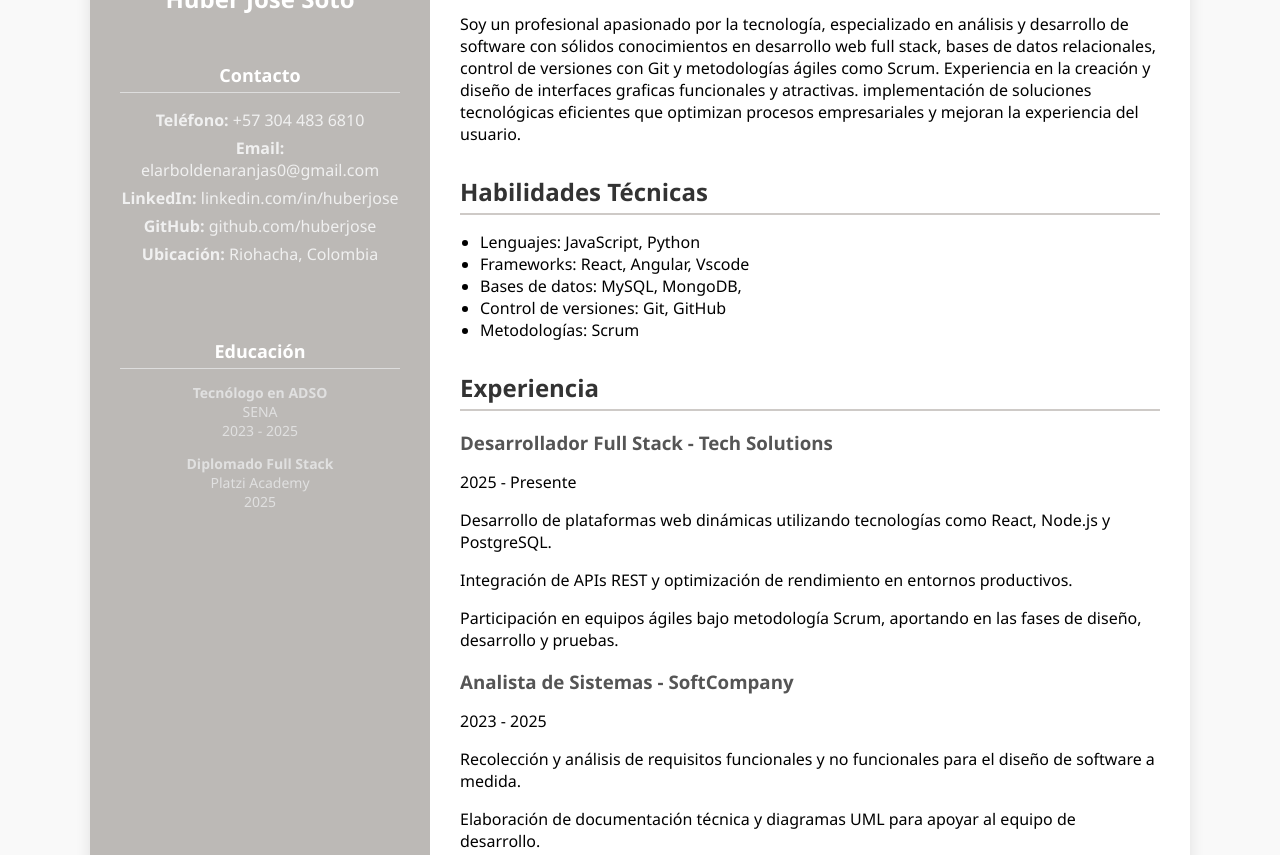
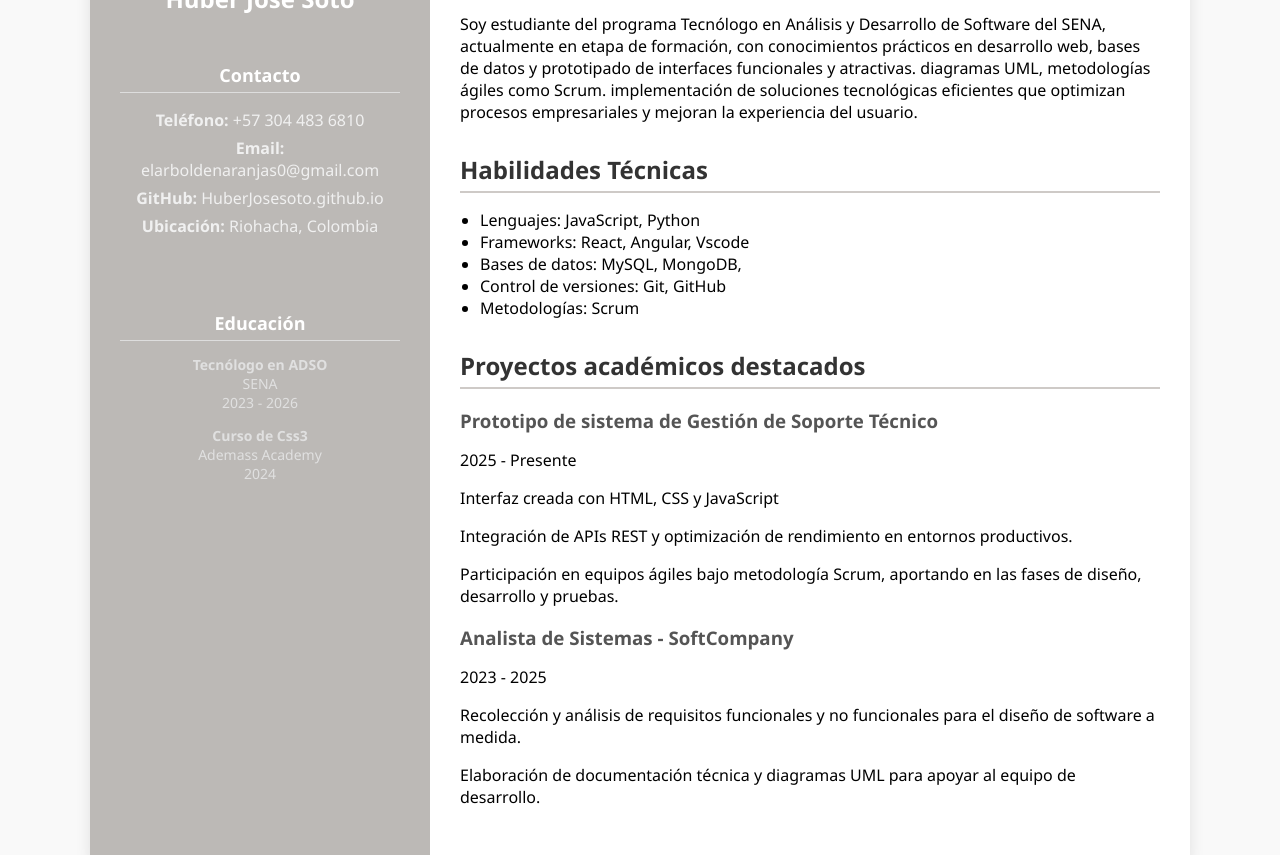
Before and after one commit to Huberjosesoto/HuberJosesoto.github.io, a plain HTML site: page index.html in a window 1280 px wide. Shown: the part 133-988 px from the top of the page. Drawn offline with Linux system fonts and the light colour scheme.

Commit message:
Update index.html

```diff
--- a/index.html
+++ b/index.html
@@ -15,8 +15,7 @@
         <ul class="contact-info">
           <li><strong>Teléfono:</strong> +57 304 483 6810</li>
           <li><strong>Email:</strong> elarboldenaranjas0@gmail.com</li>
-          <li><strong>LinkedIn:</strong> linkedin.com/in/huberjose</li>
-          <li><strong>GitHub:</strong> github.com/huberjose</li>
+          <li><strong>GitHub:</strong> HuberJosesoto.github.io</li>
           <li><strong>Ubicación:</strong> Riohacha, Colombia</li>
         </ul>
       </section>
@@ -26,12 +25,12 @@
         <div class="education-item">
           <p><strong>Tecnólogo en ADSO</strong><br>
           SENA<br>
-          2023 - 2025</p>
+          2023 - 2026</p>
         </div>
         <div class="education-item">
-          <p><strong>Diplomado Full Stack</strong><br>
-          Platzi Academy<br>
-          2025</p>
+          <p><strong>Curso de Css3</strong><br>
+          Ademass Academy<br>
+          2024</p>
         </div>
       </section>
 
@@ -41,11 +40,11 @@
       <section class="section">
         <h2>Resumen Profesional</h2>
         <p>
-          Soy un profesional apasionado por la tecnología, especializado en análisis y desarrollo de software
-          con sólidos conocimientos en desarrollo web full stack, bases de datos relacionales, control de versiones
-          con Git y metodologías ágiles como Scrum. Experiencia en la creación y diseño de interfaces graficas funcionales
-          y atractivas. implementación de soluciones tecnológicas eficientes que optimizan procesos empresariales y mejoran
-          la experiencia del usuario.
+          Soy estudiante del programa Tecnólogo en Análisis y Desarrollo de Software del SENA, actualmente en
+          etapa de formación, con conocimientos prácticos en desarrollo web, bases de datos y prototipado de
+          interfaces funcionales y atractivas. diagramas UML, metodologías ágiles como Scrum. implementación
+          de soluciones tecnológicas eficientes que optimizan procesos empresariales y mejoran la experiencia
+          del usuario.
         </p>
       </section>
 
@@ -61,10 +60,10 @@
       </section>
 
       <section class="section">
-        <h2>Experiencia</h2>
-        <h3>Desarrollador Full Stack - Tech Solutions</h3>
+        <h2>Proyectos académicos destacados</h2>
+        <h3>Prototipo de sistema de Gestión de Soporte Técnico</h3>
         <p>2025 - Presente</p>
-        <p>Desarrollo de plataformas web dinámicas utilizando tecnologías como React, Node.js y PostgreSQL.</p>
+        <p>Interfaz creada con HTML, CSS y JavaScript</p>
         <p>Integración de APIs REST y optimización de rendimiento en entornos productivos. </p>
         <p>Participación en equipos ágiles bajo metodología Scrum, aportando en las fases de diseño, desarrollo y pruebas. </p>
 
```
